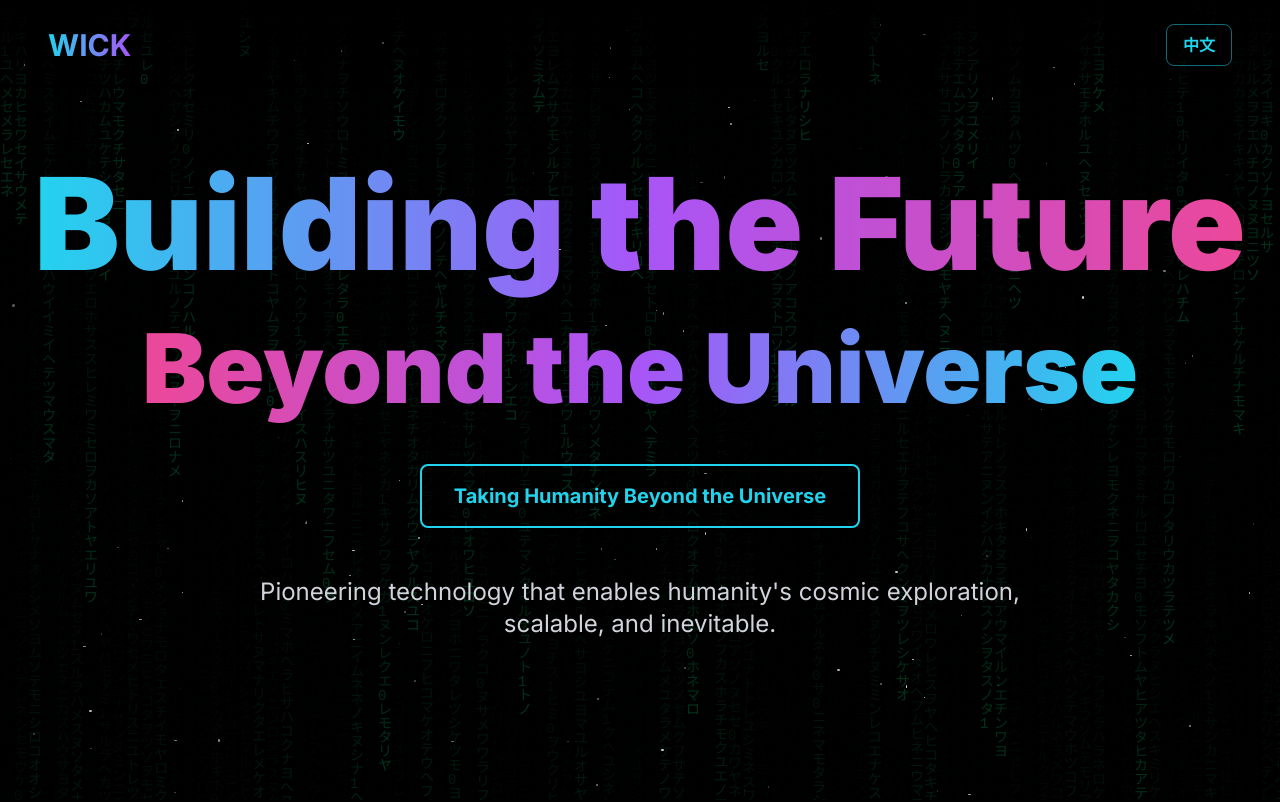
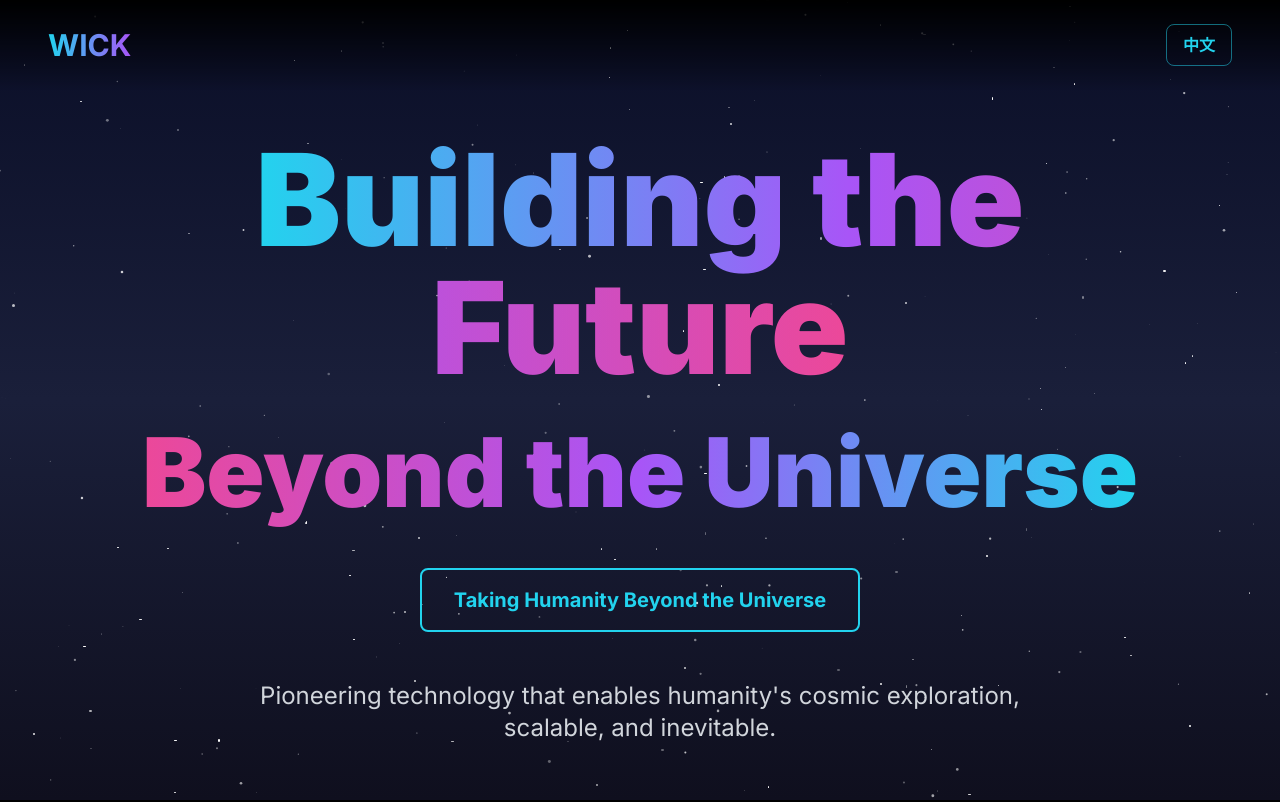
Before and after one commit to shawn7499/-01, a Next.js app: page / in a window 1280 px wide. Shown: the top 802 px of the page. Built offline with nearby package versions, Linux system fonts and the light colour scheme.

Commit message:
feat: restore complete design with all elements, terafab.ai-inspired modern style, normal scrolling layout

```diff
--- a/app/page.tsx
+++ b/app/page.tsx
@@ -1,19 +1,14 @@
 'use client'
 
-import { useState, Suspense } from 'react'
+import { useState } from 'react'
 import { motion } from 'framer-motion'
-import { FullPageScroll } from '@/components/FullPageScroll'
 import dynamic from 'next/dynamic'
-import Giscus from '@/components/Giscus'
 
-// 动态导入组件
-const MatrixRain = dynamic(() => import('@/components/MatrixRain'), {
-  loading: () => <div className="absolute inset-0 bg-gradient-to-b from-slate-900 via-purple-900 to-black" />,
+const CosmicBackground = dynamic(() => import('@/components/CosmicBackground'), {
   ssr: false,
 })
 
 const AICreatePage = dynamic(() => import('@/components/AICreatePage'), {
-  loading: () => <div className="w-full h-screen flex items-center justify-center bg-gradient-to-b from-slate-900 to-black">Loading...</div>,
   ssr: false,
 })
 
@@ -22,14 +17,8 @@ export default function Home() {
 
   const content = {
     en: {
-      hero: {
-        title: 'Building the Future',
-        subtitle: 'Beyond the Universe',
-        mission: 'Taking Humanity Beyond the Universe',
-      },
-      intro: {
-        text: 'Pioneering technology that enables humanity\'s cosmic exploration, scalable, and inevitable.',
-      },
+      hero: { title: 'Building the Future', subtitle: 'Beyond the Universe', mission: 'Taking Humanity Beyond the Universe' },
+      intro: { text: 'Pioneering technology that enables humanity\'s cosmic exploration, scalable, and inevitable.' },
       whatIDo: {
         title: 'WHAT I DO',
         items: [
@@ -43,54 +32,18 @@ export default function Home() {
       projects: {
         title: 'ACTIVE PROJECTS',
         items: [
-          {
-            number: '01',
-            title: 'AI Creative Workshop',
-            desc: 'Generate stunning images and videos with advanced AI models',
-            tags: ['Image Generation', 'AI', 'Creative Tools'],
-            icon: '🎬',
-          },
-          {
-            number: '02',
-            title: 'Trading Bot',
-            desc: 'Automated quantitative trading with real-time profit generation',
-            tags: ['Trading', 'Automation', 'Crypto'],
-            icon: '💹',
-          },
-          {
-            number: '03',
-            title: 'OpenClaw Services',
-            desc: 'Professional AI automation and custom integration services',
-            tags: ['Automation', 'AI', 'Custom'],
-            icon: '⚙️',
-          },
+          { number: '01', title: 'AI Creative Workshop', desc: 'Generate stunning images and videos with advanced AI models', tags: ['Image Generation', 'AI', 'Creative Tools'], icon: '🎬' },
+          { number: '02', title: 'Trading Bot', desc: 'Automated quantitative trading with real-time profit generation', tags: ['Trading', 'Automation', 'Crypto'], icon: '💹' },
+          { number: '03', title: 'OpenClaw Services', desc: 'Professional AI automation and custom integration services', tags: ['Automation', 'AI', 'Custom'], icon: '⚙️' },
         ],
       },
       roadmap: {
         title: 'MISSION ROADMAP',
         subtitle: 'Building the path to transcend the universe',
         phases: [
-          {
-            number: '01',
-            phase: 'Capital Accumulation',
-            period: '2024-2030',
-            status: 'Current Phase',
-            items: ['Build wealth through multiple streams', 'AI & trading automation', 'Web3 innovation', 'Market dominance'],
-          },
-          {
-            number: '02',
-            phase: 'Space & Technology',
-            period: '2030-2040',
-            status: 'Next Phase',
-            items: ['Private space infrastructure', 'Advanced AI research', 'Quantum computing', 'Dimensional exploration'],
-          },
-          {
-            number: '03',
-            phase: 'Universal Transcendence',
-            period: '2040+',
-            status: 'Ultimate Goal',
-            items: ['Multiverse exploration', 'Consciousness digitization', 'Dimensional ascension', 'Cosmic civilization'],
-          },
+          { number: '01', phase: 'Capital Accumulation', period: '2024-2030', status: 'Current Phase', items: ['Build wealth through multiple streams', 'AI & trading automation', 'Web3 innovation', 'Market dominance'] },
+          { number: '02', phase: 'Space & Technology', period: '2030-2040', status: 'Next Phase', items: ['Private space infrastructure', 'Advanced AI research', 'Quantum computing', 'Dimensional exploration'] },
+          { number: '03', phase: 'Universal Transcendence', period: '2040+', status: 'Ultimate Goal', items: ['Multiverse exploration', 'Consciousness digitization', 'Dimensional ascension', 'Cosmic civilization'] },
         ],
       },
       contact: {
@@ -105,14 +58,8 @@ export default function Home() {
       },
     },
     zh: {
-      hero: {
-        title: '构建未来',
-        subtitle: '超越宇宙',
-        mission: '让人类超越宇宙',
-      },
-      intro: {
-        text: '开创技术，让人类的宇宙探索成为可能、可扩展和必然。',
-      },
+      hero: { title: '构建未来', subtitle: '超越宇宙', mission: '让人类超越宇宙' },
+      intro: { text: '开创技术，让人类的宇宙探索成为可能、可扩展和必然。' },
       whatIDo: {
         title: '我的专长',
         items: [
@@ -126,54 +73,18 @@ export default function Home() {
       projects: {
         title: '活跃项目',
         items: [
-          {
-            number: '01',
-            title: 'AI 创意工坊',
-            desc: '使用先进 AI 模型生成令人惊叹的图像和视频',
-            tags: ['图像生成', 'AI', '创意工具'],
-            icon: '🎬',
-          },
-          {
-            number: '02',
-            title: '交易机器人',
-            desc: '自动化量化交易，实时盈利生成',
-            tags: ['交易', '自动化', '加密'],
-            icon: '💹',
-          },
-          {
-            number: '03',
-            title: 'OpenClaw 服务',
-            desc: '专业 AI 自动化和自定义集成服务',
-            tags: ['自动化', 'AI', '定制'],
-            icon: '⚙️',
-          },
+          { number: '01', title: 'AI 创意工坊', desc: '使用先进 AI 模型生成令人惊叹的图像和视频', tags: ['图像生成', 'AI', '创意工具'], icon: '🎬' },
+          { number: '02', title: '交易机器人', desc: '自动化量化交易，实时盈利生成', tags: ['交易', '自动化', '加密'], icon: '💹' },
+          { number: '03', title: 'OpenClaw 服务', desc: '专业 AI 自动化和自定义集成服务', tags: ['自动化', 'AI', '定制'], icon: '⚙️' },
         ],
       },
       roadmap: {
         title: '使命路线图',
         subtitle: '构建超越宇宙的路径',
         phases: [
-          {
-            number: '01',
-            phase: '资本积累',
-            period: '2024-2030',
-            status: '当前阶段',
-            items: ['通过多种渠道建立财富', 'AI 和交易自动化', 'Web3 创新', '市场主导'],
-          },
-          {
-            number: '02',
-            phase: '空间与技术',
-            period: '2030-2040',
-            status: '下一阶段',
-            items: ['私人空间基础设施', '先进 AI 研究', '量子计算', '维度探索'],
-          },
-          {
-            number: '03',
-            phase: '宇宙超越',
-            period: '2040+',
-            status: '终极目标',
-            items: ['多元宇宙探索', '意识数字化', '维度升华', '宇宙文明'],
-          },
+          { number: '01', phase: '资本积累', period: '2024-2030', status: '当前阶段', items: ['通过多种渠道建立财富', 'AI 和交易自动化', 'Web3 创新', '市场主导'] },
+          { number: '02', phase: '空间与技术', period: '2030-2040', status: '下一阶段', items: ['私人空间基础设施', '先进 AI 研究', '量子计算', '维度探索'] },
+          { number: '03', phase: '宇宙超越', period: '2040+', status: '终极目标', items: ['多元宇宙探索', '意识数字化', '维度升华', '宇宙文明'] },
         ],
       },
       contact: {
@@ -191,7 +102,6 @@ export default function Home() {
 
   const t = content[lang]
 
-  // 星空背景组件
   const StarryBackground = () => (
     <div className="absolute inset-0 overflow-hidden">
       {[...Array(100)].map((_, i) => (
@@ -216,12 +126,10 @@ export default function Home() {
     </div>
   )
 
-  const sections = [
-    // Hero Section
-    <div key="hero" className="h-screen flex items-center justify-center px-6 relative overflow-hidden">
-      <StarryBackground />
-      <MatrixRain />
-
+  return (
+    <>
+      <CosmicBackground />
+      <div className="relative z-10 bg-gradient-to-b from-transparent via-transparent to-black/50">
         {/* 导航栏 */}
         <nav className="fixed top-0 left-0 right-0 z-50 px-6 py-4 md:px-12 md:py-6 bg-gradient-to-b from-black to-transparent">
           <div className="flex justify-between items-center max-w-7xl mx-auto">
@@ -241,11 +149,14 @@ export default function Home() {
           </div>
         </nav>
 
+        {/* Hero Section */}
+        <section className="min-h-screen flex items-center justify-center px-6 relative overflow-hidden pt-20">
+          <StarryBackground />
           <motion.div
             initial={{ opacity: 0, y: 30 }}
             animate={{ opacity: 1, y: 0 }}
             transition={{ duration: 1 }}
-        className="text-center relative z-10"
+            className="text-center relative z-10 max-w-5xl"
           >
             <motion.h1
               className="text-6xl md:text-8xl lg:text-9xl font-black mb-8 leading-tight"
@@ -284,14 +195,15 @@ export default function Home() {
               {t.intro.text}
             </motion.p>
           </motion.div>
-    </div>,
+        </section>
 
-    // What I Do Section
-    <div key="what-i-do" className="min-h-screen flex items-center justify-center px-6 relative bg-gradient-to-b from-black via-slate-900 to-black py-20">
+        {/* What I Do Section */}
+        <section className="min-h-screen flex items-center justify-center px-6 relative bg-gradient-to-b from-black via-slate-900 to-black py-20">
           <div className="container mx-auto max-w-7xl">
             <motion.div
               initial={{ opacity: 0, y: 20 }}
-          animate={{ opacity: 1, y: 0 }}
+              whileInView={{ opacity: 1, y: 0 }}
+              viewport={{ once: true }}
               className="text-center mb-20"
             >
               <div className="text-cyan-400 text-sm font-bold mb-4 uppercase tracking-widest">/// {t.whatIDo.title}</div>
@@ -302,7 +214,8 @@ export default function Home() {
                 <motion.div
                   key={index}
                   initial={{ opacity: 0, y: 20 }}
-              animate={{ opacity: 1, y: 0 }}
+                  whileInView={{ opacity: 1, y: 0 }}
+                  viewport={{ once: true }}
                   transition={{ delay: index * 0.1 }}
                   className="group glass-effect p-8 rounded-xl hover:border-cyan-400 transition-all duration-300"
                 >
@@ -316,17 +229,18 @@ export default function Home() {
               ))}
             </div>
           </div>
-    </div>,
+        </section>
 
-    // AI Create Section
-    <AICreatePage />,
+        {/* AI Create Section */}
+        <AICreatePage />
 
-    // Projects Section
-    <div key="projects" className="min-h-screen flex items-center justify-center px-6 relative bg-gradient-to-b from-black via-slate-900 to-black py-20">
+        {/* Projects Section */}
+        <section className="min-h-screen flex items-center justify-center px-6 relative bg-gradient-to-b from-black via-slate-900 to-black py-20">
           <div className="container mx-auto max-w-7xl">
             <motion.div
               initial={{ opacity: 0, y: 20 }}
-          animate={{ opacity: 1, y: 0 }}
+              whileInView={{ opacity: 1, y: 0 }}
+              viewport={{ once: true }}
               className="text-center mb-20"
             >
               <div className="text-cyan-400 text-sm font-bold mb-4 uppercase tracking-widest">/// {t.projects.title}</div>
@@ -337,7 +251,8 @@ export default function Home() {
                 <motion.div
                   key={index}
                   initial={{ opacity: 0, x: -50 }}
-              animate={{ opacity: 1, x: 0 }}
+                  whileInView={{ opacity: 1, x: 0 }}
+                  viewport={{ once: true }}
                   transition={{ delay: index * 0.2 }}
                   className="group glass-effect p-8 md:p-12 rounded-xl hover:border-cyan-400 transition-all"
                 >
@@ -366,14 +281,15 @@ export default function Home() {
               ))}
             </div>
           </div>
-    </div>,
+        </section>
 
-    // Roadmap Section
-    <div key="roadmap" className="min-h-screen flex items-center justify-center px-6 relative bg-gradient-to-b from-black via-slate-900 to-black py-20">
+        {/* Roadmap Section */}
+        <section className="min-h-screen flex items-center justify-center px-6 relative bg-gradient-to-b from-black via-slate-900 to-black py-20">
           <div className="container mx-auto max-w-7xl">
             <motion.div
               initial={{ opacity: 0, y: 20 }}
-          animate={{ opacity: 1, y: 0 }}
+              whileInView={{ opacity: 1, y: 0 }}
+              viewport={{ once: true }}
               className="text-center mb-20"
             >
               <div className="text-cyan-400 text-sm font-bold mb-4 uppercase tracking-widest">/// {t.roadmap.title}</div>
@@ -385,7 +301,8 @@ export default function Home() {
                 <motion.div
                   key={index}
                   initial={{ opacity: 0, y: 20 }}
-              animate={{ opacity: 1, y: 0 }}
+                  whileInView={{ opacity: 1, y: 0 }}
+                  viewport={{ once: true }}
                   transition={{ delay: index * 0.2 }}
                   className="glass-effect p-8 md:p-12 rounded-xl border-l-4 border-cyan-400 hover:border-cyan-300 transition-all"
                 >
@@ -413,14 +330,15 @@ export default function Home() {
               ))}
             </div>
           </div>
-    </div>,
+        </section>
 
-    // Contact Section
-    <div key="contact" className="h-screen flex items-center justify-center px-6 relative bg-gradient-to-b from-black via-slate-900 to-black">
+        {/* Contact Section */}
+        <section className="min-h-screen flex items-center justify-center px-6 relative bg-gradient-to-b from-black via-slate-900 to-black py-20">
           <div className="container mx-auto max-w-7xl text-center">
             <motion.div
               initial={{ opacity: 0, y: 20 }}
-          animate={{ opacity: 1, y: 0 }}
+              whileInView={{ opacity: 1, y: 0 }}
+              viewport={{ once: true }}
             >
               <div className="text-cyan-400 text-sm font-bold mb-6 uppercase tracking-widest">/// {t.contact.title}</div>
               <h2 className="text-6xl md:text-7xl font-black text-white mb-16">Let\'s Connect</h2>
@@ -433,7 +351,8 @@ export default function Home() {
                       target="_blank"
                       rel="noopener noreferrer"
                       initial={{ scale: 0, rotate: -45 }}
-                  animate={{ scale: 1, rotate: 0 }}
+                      whileInView={{ scale: 1, rotate: 0 }}
+                      viewport={{ once: true }}
                       transition={{ delay: index * 0.1 }}
                       whileHover={{ scale: 1.1, y: -5 }}
                       className="glass-effect p-8 text-center rounded-xl group hover:border-cyan-400 transition-all"
@@ -447,7 +366,8 @@ export default function Home() {
                     <motion.div
                       key={index}
                       initial={{ scale: 0, rotate: -45 }}
-                  animate={{ scale: 1, rotate: 0 }}
+                      whileInView={{ scale: 1, rotate: 0 }}
+                      viewport={{ once: true }}
                       transition={{ delay: index * 0.1 }}
                       className="glass-effect p-8 text-center rounded-xl group cursor-pointer hover:border-cyan-400 transition-all"
                       title={item.wechat}
@@ -461,8 +381,8 @@ export default function Home() {
               </div>
             </motion.div>
           </div>
-    </div>,
-  ]
-
-  return <FullPageScroll sections={sections} />
+        </section>
+      </div>
+    </>
+  )
 }
--- a/components/FullPageScroll.tsx
+++ b/components/FullPageScroll.tsx
@@ -1,30 +1,14 @@
-import React, { useRef, useEffect } from 'react';
+import React from 'react';
 
-// 普通滚动组件 - 去除 PPT 风格，改为整页展示
+// 普通滚动容器 - 支持所有内容元素
 interface FullPageScrollProps {
   sections: React.ReactNode[];
 }
 
 export function FullPageScroll({ sections }: FullPageScrollProps) {
-  const containerRef = useRef<HTMLDivElement>(null);
-
-  useEffect(() => {
-    const container = containerRef.current;
-    if (!container) return;
-
-    // 平滑滚动
-    container.addEventListener('wheel', (e) => {
-      if (e.deltaY !== 0) {
-        e.preventDefault();
-        container.scrollLeft += e.deltaY;
-      }
-    }, { passive: false });
-  }, []);
-
   return (
     <div
-      ref={containerRef}
-      className="w-screen h-screen overflow-y-auto bg-black"
+      className="w-full bg-black"
       style={{
         scrollBehavior: 'smooth',
         scrollbarWidth: 'none',
@@ -37,7 +21,7 @@ export function FullPageScroll({ sections }: FullPageScrollProps) {
         }
       `}</style>
       {sections.map((section, index) => (
-        <div key={index} className="min-h-screen w-full">
+        <div key={index} className="w-full relative z-10">
           {section}
         </div>
       ))}
```
Also changed, not shown: 1 other file (tests, documents, lock files or other folders). Lines whose indentation alone changed are shown as unchanged.
